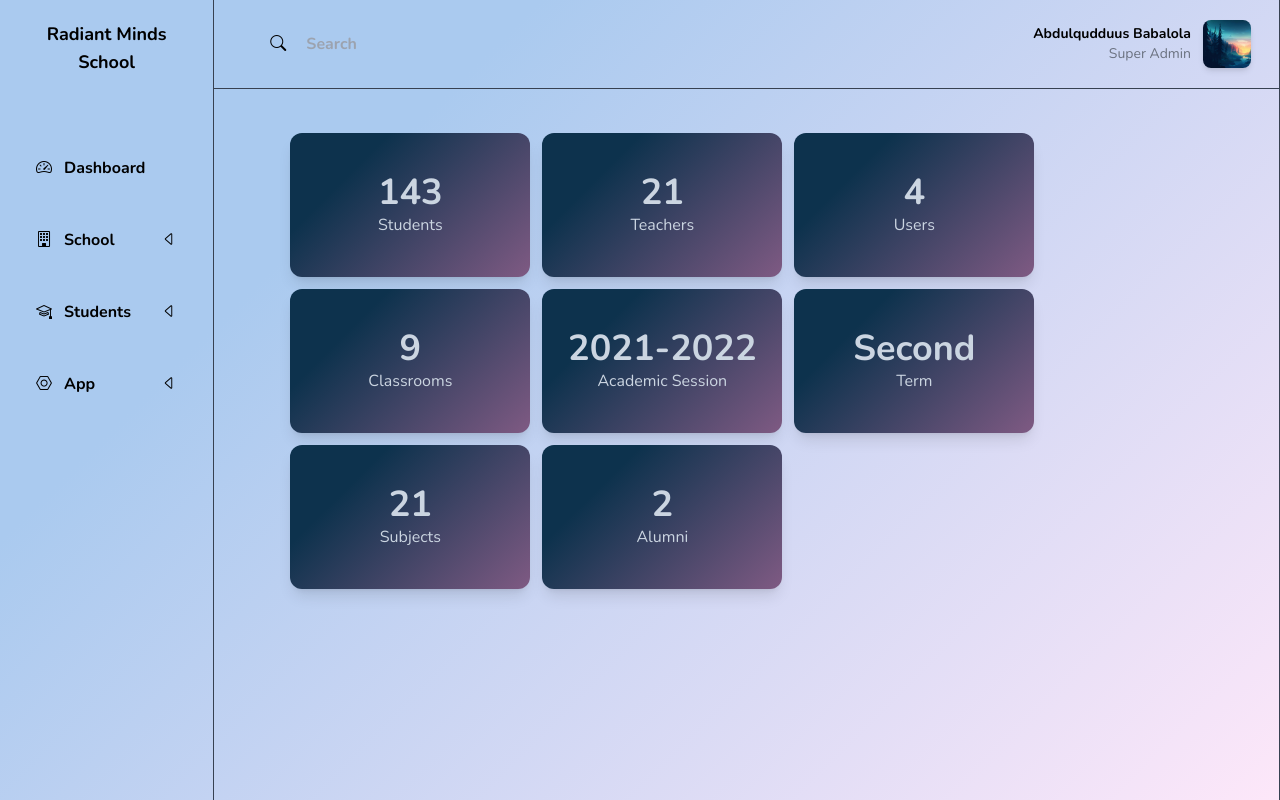
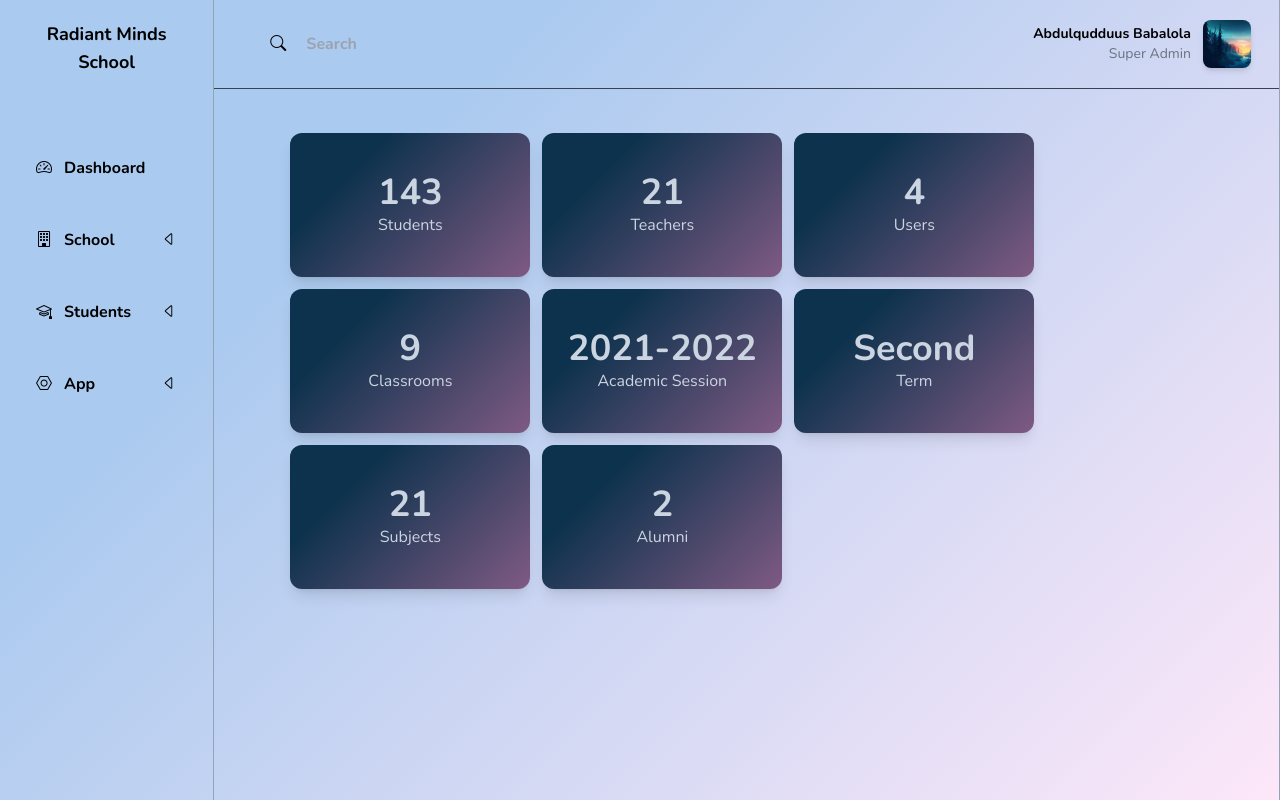
Before and after one commit to babalolajnr/rms-admin-panel, a Vue app: page / in a window 1280 px wide. Built offline with nearby package versions, Linux system fonts and the light colour scheme; the HTML template or start-up script is replaced by a standard one.

Commit message:
change border color

```diff
--- a/src/components/TheContent.vue
+++ b/src/components/TheContent.vue
@@ -1,5 +1,5 @@
 <template>
-  <div class="grow border-x border-gray-700">
+  <div class="grow border-x border-slate-400">
     <TopBar />
     <router-view></router-view>
   </div>
```
